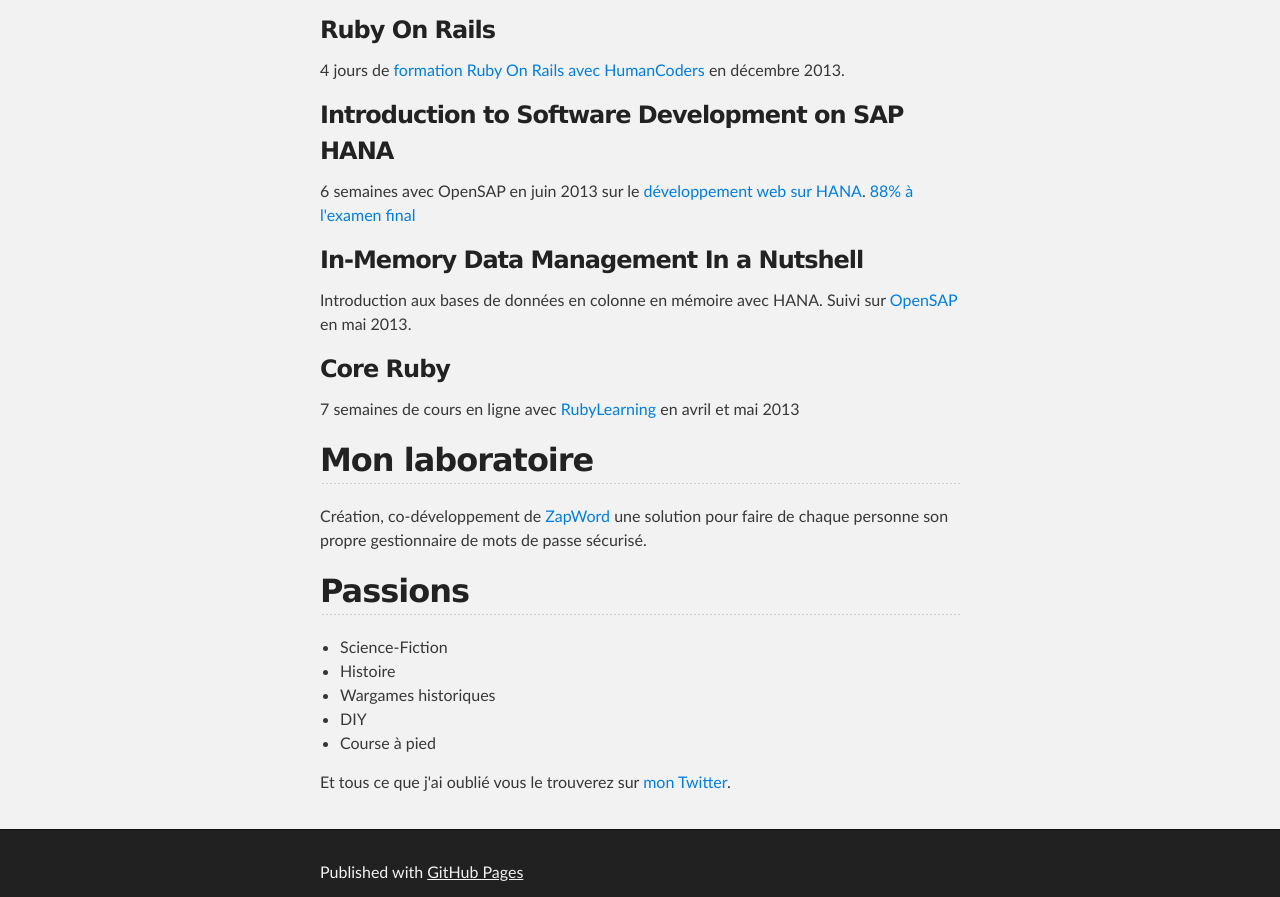
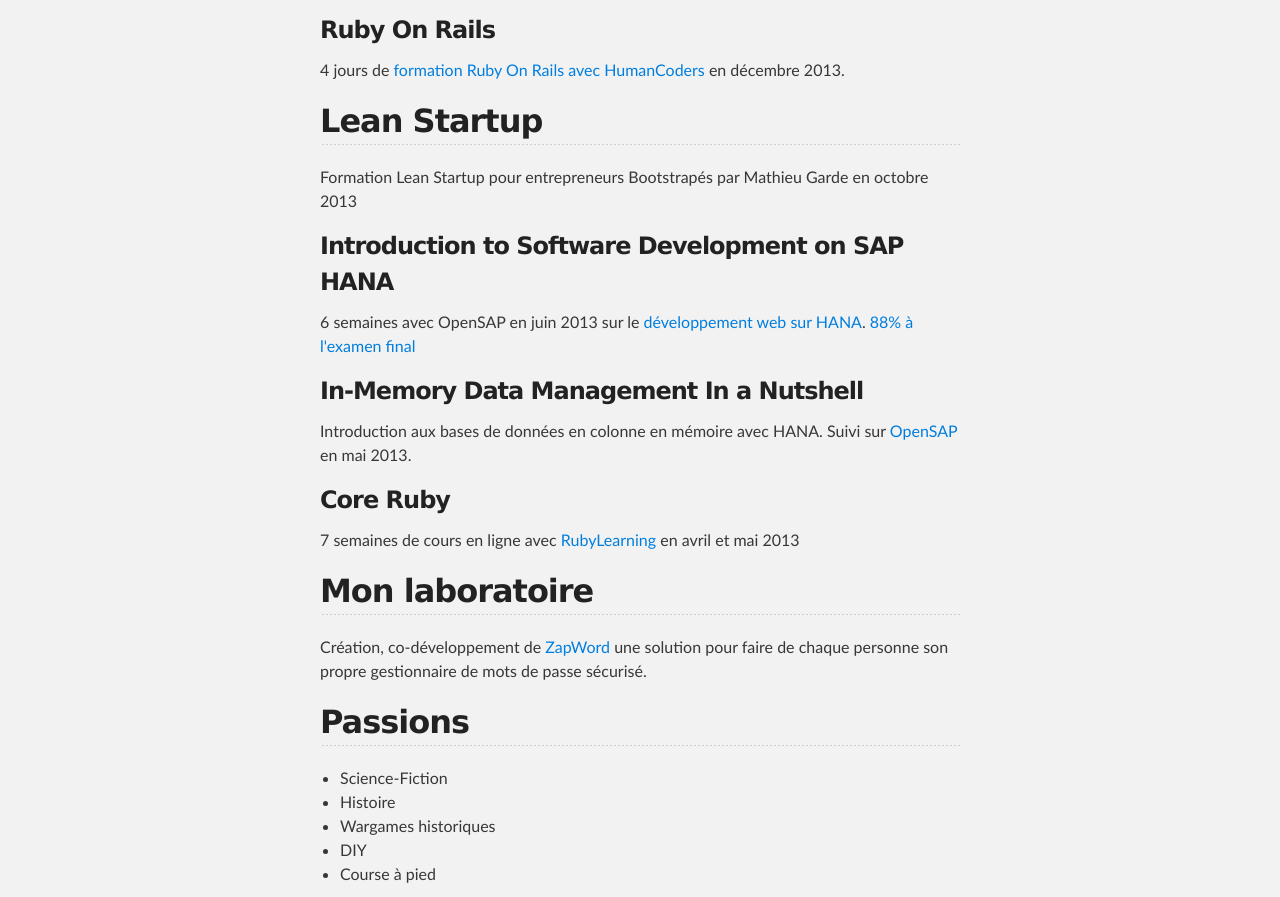
Before and after one commit to lafber/lafber.github.io, a plain HTML site: page index.html in a window 1280 px wide. Shown: the part 1203-2100 px from the top of the page. Drawn offline with Linux system fonts and the light colour scheme.

```diff
--- a/index.html
+++ b/index.html
@@ -77,6 +77,11 @@
 
 <p>4 jours de <a href="https://www.humancoders.com/formations/ruby-on-rails">formation Ruby On Rails avec HumanCoders</a> en décembre 2013.</p>
 
+<h2>
+<a id="lean-startup" class="anchor" href="#lean-startup" aria-hidden="true"><span class="octicon octicon-link"></span></a>Lean Startup</h2>
+
+<p>Formation Lean Startup pour entrepreneurs Bootstrapés par Mathieu Garde en octobre 2013</p>
+
 <h3>
 <a id="introduction-to-software-development-on-sap-hana" class="anchor" href="#introduction-to-software-development-on-sap-hana" aria-hidden="true"><span class="octicon octicon-link"></span></a>Introduction to Software Development on SAP HANA</h3>
 
```
Also changed, not shown: params.json (+1 -1 lines).
